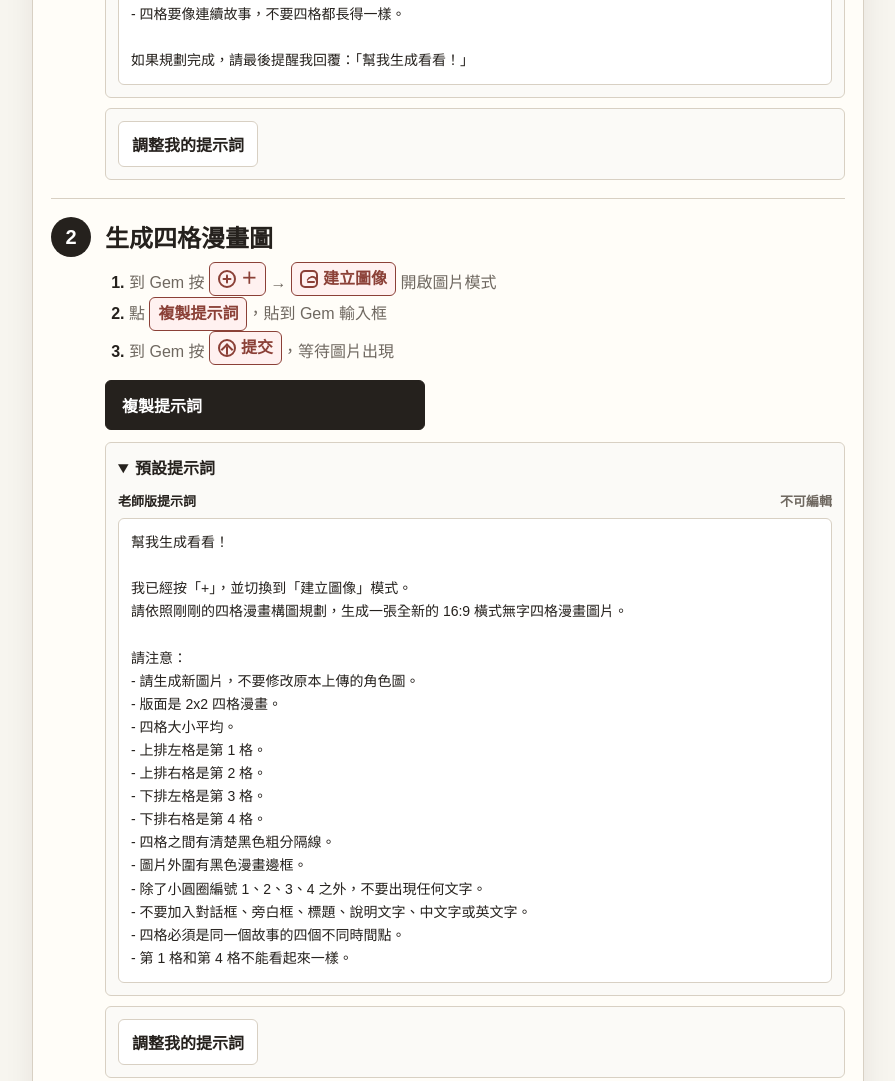
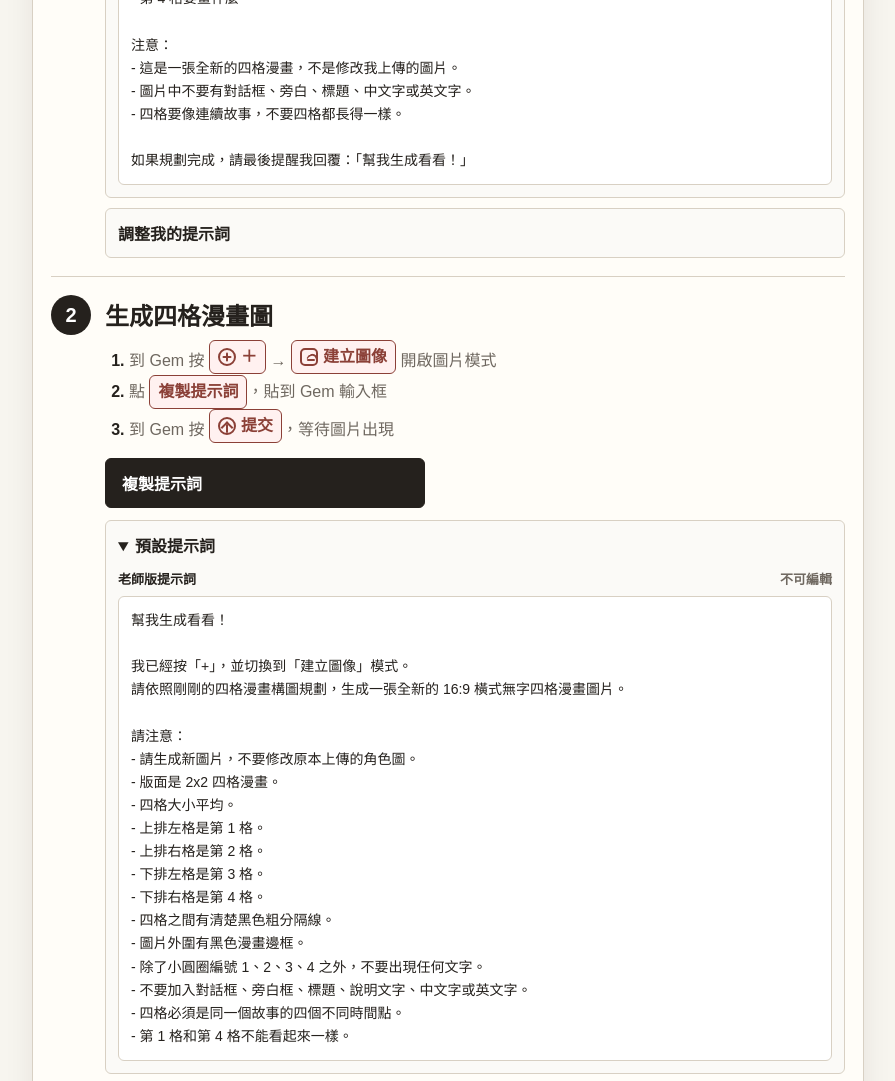
Before and after one commit to lin900212/my-cat-comic, a plain HTML site: page v2.html in a window 1280 px wide. Shown: the part 1400-2481 px from the top of the page, without its empty margins (366-1261 px from the left). Drawn offline with Linux system fonts and the light colour scheme.

Commit message:
Polish v2 prompt editor layout

```diff
--- a/v2.html
+++ b/v2.html
@@ -474,7 +474,7 @@
 
     .role-image-wrap {
       display: grid;
-      grid-template-columns: 220px 1fr;
+      grid-template-columns: minmax(0, 320px) 1fr;
       gap: 14px;
       align-items: start;
       margin: 12px 0;
@@ -488,6 +488,7 @@
       display: flex;
       flex-direction: column;
       gap: 10px;
+      width: min(100%, 320px);
     }
 
     .role-image-main .action-row {
@@ -623,6 +624,18 @@
       color: var(--ink);
       background: var(--white);
       border-color: var(--line);
+    }
+
+    .prompt-editor.optional-adjust summary {
+      display: block;
+      min-height: auto;
+      margin: 0;
+      padding: 12px;
+      border: 0;
+      border-radius: 0;
+      background: transparent;
+      color: var(--ink);
+      font-size: inherit;
     }
 
     .prompt-editor-body {
@@ -665,8 +678,8 @@
     }
 
     .prompt-actions .btn {
-      width: auto;
-      min-width: 104px;
+      width: min(100%, 320px);
+      min-width: 0;
     }
 
     .notice {
@@ -1188,7 +1201,7 @@
     }
 
     function promptRows(text) {
-      return Math.min(18, Math.max(8, String(text || "").split("\n").length + 2));
+      return Math.max(8, String(text || "").split("\n").length + 2);
     }
 
     function promptComicPlan(student) {
@@ -1212,11 +1225,11 @@
     }
 
     function promptChineseComic(student) {
-      return `我已經按「+」，並切換到「建立圖像」模式。\n請使用圖片生成功能，生成一張全新的圖片。\n\n這不是圖片編輯任務。\n這不是把文字加到上一張圖片。\n請不要修改上一張圖片，也不要編輯剛剛生成的圖片。\n請把上傳的角色圖片只當作「角色外觀參考」，重新生成一張全新的 16:9 橫式、2x2 四格漫畫圖片。\n\n這次請直接生成「有中文對白框」的新版漫畫圖片。\n如果可以生成圖片，請直接生成圖片，不要只輸出文字。\n\n四格故事：\n${eventsText(student).split("\n").map(line => line.replace(/^(\d+)\. /, "第 $1 格：")).join("\n")}\n\n請放入以下短對白：\n第 1 格：【請貼上第 1 格中文對白，越短越好】\n第 2 格：【請貼上第 2 格中文對白，越短越好】\n第 3 格：【請貼上第 3 格中文對白，越短越好】\n第 4 格：【請貼上第 4 格中文對白，越短越好】\n\n版面要求：\n- 生成全新圖片，不要修改上一張圖。\n- 16:9 橫式構圖。\n- 2x2 四格漫畫排版。\n- 四格大小平均。\n- 黑色粗分隔線與黑色外框。\n- 每格可以有 1 個簡短對白框。\n- 對白框不要遮住角色臉部。\n- 文字要大、清楚、容易閱讀。\n- 不要加入其他多餘文字、標題、旁白或浮水印。`;
+      return `我已經按「+」，並切換到「建立圖像」模式。\n請使用圖片生成功能，生成一張全新的圖片。\n\n這不是圖片編輯任務。\n這不是把文字加到上一張圖片。\n請不要修改上一張圖片，也不要編輯剛剛生成的圖片。\n請把上傳的角色圖片只當作「角色外觀參考」，重新生成一張全新的 16:9 橫式、2x2 四格漫畫圖片。\n\n這次請直接生成「有中文對白框」的新版漫畫圖片。\n如果可以生成圖片，請直接生成圖片，不要只輸出文字。\n\n四格故事：\n${eventsText(student).split("\n").map(line => line.replace(/^(\d+)\. /, "第 $1 格：")).join("\n")}\n\n版面要求：\n- 生成全新圖片，不要修改上一張圖。\n- 16:9 橫式構圖。\n- 2x2 四格漫畫排版。\n- 四格大小平均。\n- 黑色粗分隔線與黑色外框。\n- 每格可以有 1 個簡短對白框。\n- 對白框不要遮住角色臉部。\n- 文字要大、清楚、容易閱讀。\n- 不要加入其他多餘文字、標題、旁白或浮水印。\n\n請放入以下短對白：`;
     }
 
     function promptChineseComicInput(student) {
-      return promptChineseComic(student).replace(/第 1 格：【請貼上第 1 格中文對白，越短越好】\n第 2 格：【請貼上第 2 格中文對白，越短越好】\n第 3 格：【請貼上第 3 格中文對白，越短越好】\n第 4 格：【請貼上第 4 格中文對白，越短越好】\n\n/, "\n\n");
+      return `${promptChineseComic(student)}\n`;
     }
 
     function promptEnglishComic(student) {
@@ -1620,6 +1633,13 @@
         const cueIndex = savedValue.indexOf("中文對白如下：");
         const formatIndex = savedValue.indexOf("請用下面格式輸出：");
         if (cueIndex >= 0 && formatIndex >= 0 && cueIndex < formatIndex) {
+          savedValue = editableDefault;
+        }
+      }
+      if (promptKey === "zhComic") {
+        const lineIndex = savedValue.indexOf("請放入以下短對白：");
+        const layoutIndex = savedValue.indexOf("版面要求：");
+        if (lineIndex >= 0 && layoutIndex >= 0 && lineIndex < layoutIndex) {
           savedValue = editableDefault;
         }
       }
```
